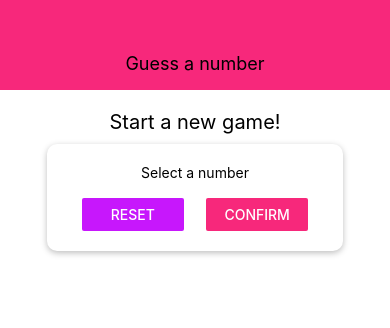
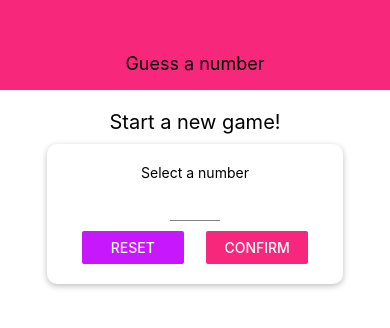
Before and after one commit to Lilitaker/react-native-beginner, a React Native app in the folder GuessTheNumber/: screen / in a window 390 px wide. Shown: the top 328 px of the page. Built offline with nearby package versions, Linux system fonts and the light colour scheme.

Commit message:
Create Input component and replace it in StartGameScreen, add gray color in color constants file

```diff
--- /dev/null
+++ b/GuessTheNumber/components/Input.js
@@ -0,0 +1,19 @@
+import { TextInput, StyleSheet } from 'react-native';
+
+/* Others */
+import Colors from '../constants/colors';
+
+const Input = (props) => {
+  return <TextInput {...props} style={{ ...styles.input, ...props.style }} />;
+};
+
+const styles = StyleSheet.create({
+  input: {
+    height: 30,
+    borderBottomColor: Colors.gray_808080,
+    borderBottomWidth: 1,
+    marginVertical: 10,
+  },
+});
+
+export default Input;
--- a/GuessTheNumber/constants/colors.js
+++ b/GuessTheNumber/constants/colors.js
@@ -3,4 +3,5 @@
   secondary: '#c717fc',
   black_000: '#000',
   white_fff: '#fff',
+  gray_808080: '#808080',
 };
--- a/GuessTheNumber/screens/StartGameScreen.js
+++ b/GuessTheNumber/screens/StartGameScreen.js
@@ -1,7 +1,8 @@
-import { View, Text, TextInput, Button, StyleSheet } from 'react-native';
+import { View, Text, Button, StyleSheet } from 'react-native';
 
 /* Components */
 import Card from '../components/Card';
+import Input from '../components/Input';
 
 /* Others */
 import Colors from '../constants/colors';
@@ -12,7 +13,14 @@
       <Text style={styles.title}>Start a new game!</Text>
       <Card style={styles.inputContainer}>
         <Text>Select a number</Text>
-        <TextInput style={styles.input} />
+        <Input
+          style={styles.input}
+          blurOnSubmit
+          autoCapitalize='none'
+          autoCorrect={false}
+          keyboardType='number-pad'
+          maxLength={2}
+        />
         <View style={styles.btnContainer}>
           <View style={styles.btn}>
             <Button title='Reset' onPress={() => {}} color={Colors.secondary} />
@@ -41,6 +49,10 @@
     maxWidth: '80%',
     alignItems: 'center',
   },
+  input: {
+    width: 50,
+    textAlign: 'center',
+  },
   btnContainer: {
     flexDirection: 'row',
     width: '100%',
```
